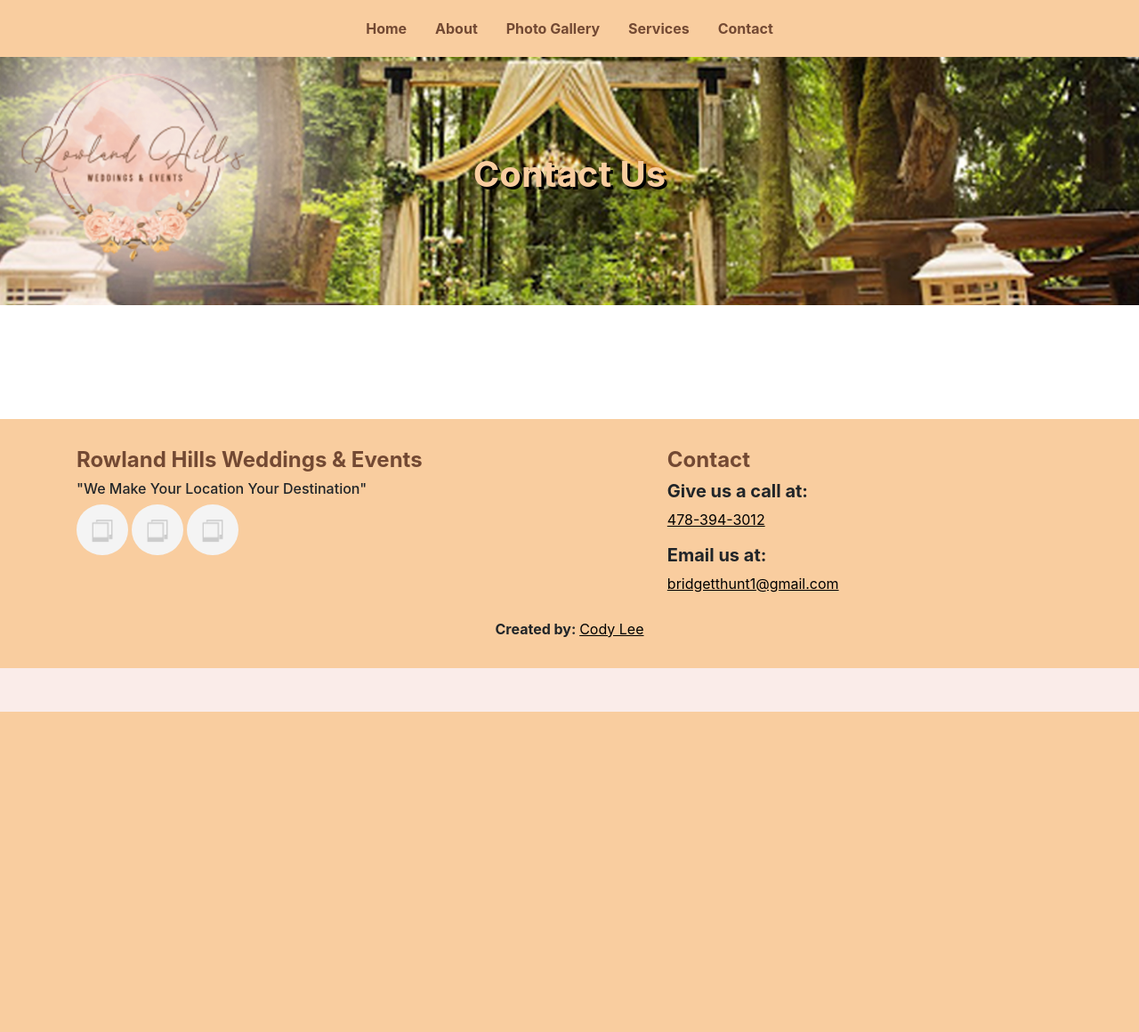
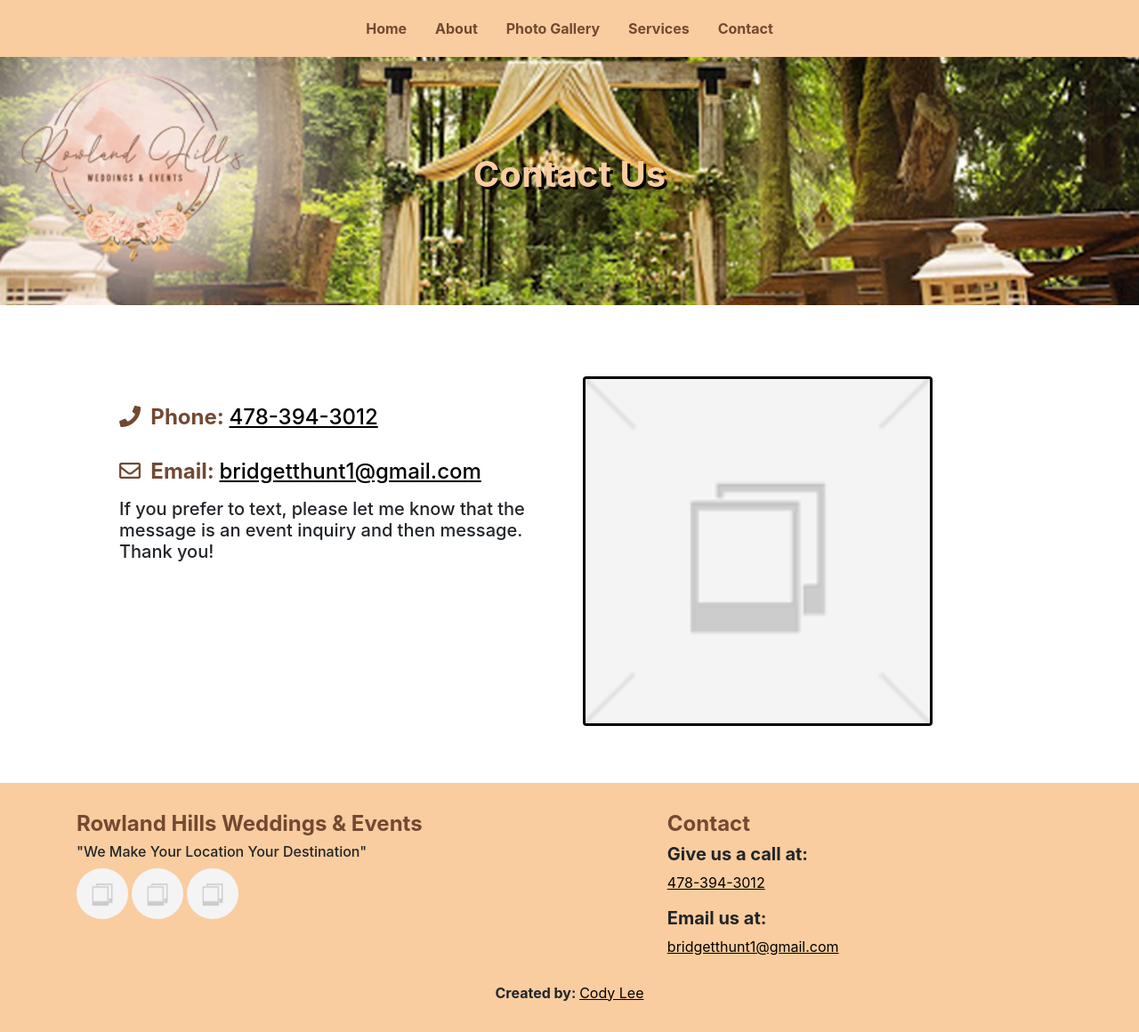
Before and after one commit to leecodya/rowland-hills, a Flask app: page /contact in a window 1280 px wide. Shown: the whole page at 89% size. Before the commit the page ends 800 px from the top, so only its background shows below. Run offline with Flask 2, Linux system fonts and the light colour scheme; some libraries are stand-ins or nearby versions.

Commit message:
work for contact page

```diff
--- a/templates/base.html
+++ b/templates/base.html
@@ -3,6 +3,7 @@
     <head>
         <link rel="stylesheet" href="https://maxcdn.bootstrapcdn.com/bootstrap/4.5.2/css/bootstrap.min.css">
         <title>{% block title %}{% endblock %} | {{ name }}</title>
+        <link rel="stylesheet" href="https://use.fontawesome.com/releases/v5.7.0/css/all.css" integrity="sha384-lZN37f5QGtY3VHgisS14W3ExzMWZxybE1SJSEsQp9S+oqd12jhcu+A56Ebc1zFSJ" crossorigin="anonymous">
         <link rel="stylesheet" href="{{ url_for('static', filename='style.css') }}">
         <meta charset="UTF-8">
         <meta name="viewport" content="width=device-width, initial-scale=1.0">
--- a/templates/contact.html
+++ b/templates/contact.html
@@ -7,7 +7,31 @@
 </div>
 <div class="bg-white">
     <div class="container p-5">
-        <div class="row p-3"></div>
+        <div class="row p-3">
+            <div class="col-md-6 mt-5">
+                <h4>
+                    <span class="brown-text">
+                        <i class="fas fa-phone"></i>&nbsp;&nbsp;Phone:
+                    </span>
+                    <a style="color:black" href="tel:+478-394-3012">
+                        <u>478-394-3012</u>
+                    </a>
+                </h4>
+                <br>
+                <h4>
+                    <span class="brown-text">
+                        <i class="far fa-envelope"></i>&nbsp;&nbsp;Email:
+                    </span>
+                    <a style="color:black" href="mailto:bridgetthunt1@gmail.com">
+                        <u>bridgetthunt1@gmail.com</u>
+                    </a>
+                </h4>
+                <h5 class="pt-2">If you prefer to text, please let me know that the message is an event inquiry and then message. Thank you!</h5>
+            </div>
+            <div class="col-md-6">
+                <img src="{{ url_for('static', filename='placeholder.png') }}" class="mt-3 rounded img-fluid" style="border: 3px solid black; width:80%" alt="Fancy Picture">
+            </div>
+        </div>
     </div>
 </div>
 {% endblock %}
```
